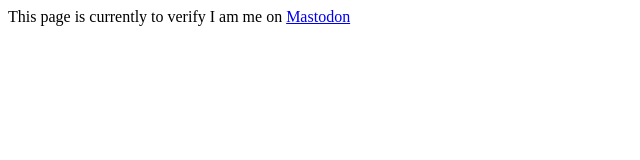
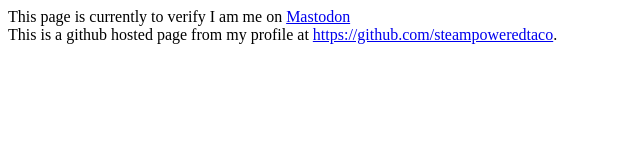
Before and after one commit to steampoweredtaco/steampoweredtaco.github.io, a plain HTML site: page index.html in a window 1280 px wide. Shown: the whole page, without its empty margins (0-640 px from the left). Drawn offline with Linux system fonts and the light colour scheme.

Commit message:
Simple page for a simple need.

```diff
--- a/index.html
+++ b/index.html
@@ -5,6 +5,7 @@
     <title>Hello, World!</title>
 </head>
 <body>
-<div>This page is currently to verify I am me on <a href="https://infosec.exchange/web/@taco" rel="me">Mastodon</a></div>
+<div>This page is currently to verify I am me on <a href="https://infosec.exchange/web/@taco" rel="me">Mastodon</a><br>
+This is a github hosted page from my profile at <a href="https://github.com/steampoweredtaco">https://github.com/steampoweredtaco</a>.</div>
 </body>
 </html>
```
